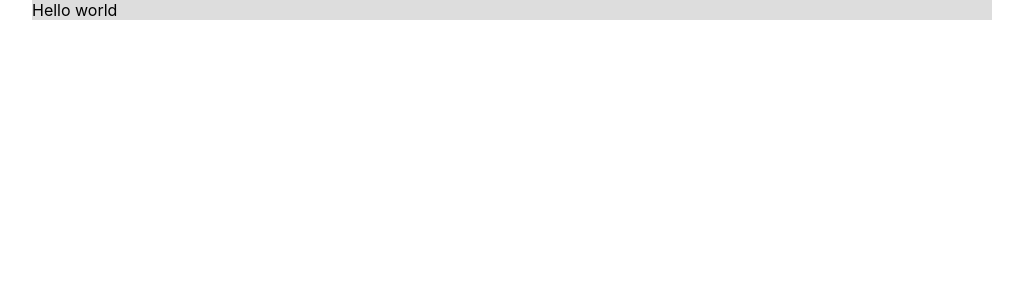
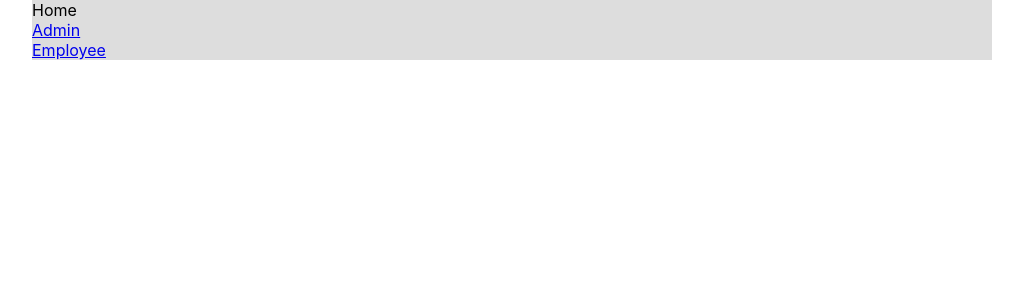
Before and after one commit to medaserenaite/hack-2021, a React (Create React App) app: page /home in a window 1280 px wide. Shown: the top 300 px of the page, without its empty margins (128-1151 px from the left). Built offline with nearby package versions, Linux system fonts and the light colour scheme.

Commit message:
creates initial page and component structure

```diff
--- a/src/App.js
+++ b/src/App.js
@@ -1,10 +1,18 @@
 import './App.scss';
+import { BrowserRouter as Router, Route, Link } from 'react-router-dom';
+import EmployeeScreen from './pages/Home'
+
 
 function App() {
   return (
     <div className="App">
       <div className="contentContainer">
-          Hello world
+            <Router>
+              <Route path="/home" component={EmployeeScreen} />
+              <Link to="/">Admin</Link><br/>
+              <Link to="/home">Employee</Link>
+            </Router>
+
       </div>
     </div>
   );
--- /dev/null
+++ b/src/pages/Home.js
@@ -0,0 +1,11 @@
+// Page a user sees when logged in
+import React from 'react'
+
+export default function Home() {
+    return (
+        <div>
+            {/* conditional depending on the context  */}
+            Home
+        </div>
+    )
+}
--- /dev/null
+++ b/src/pages/Index.js
@@ -0,0 +1 @@
+// first page person sees when URL is loaded/Logi in page
```
Also changed, not shown: src/components/EmployeeScreen.js (added, +9 -0 lines), src/pages/Awards.js (added, +9 -0 lines).
